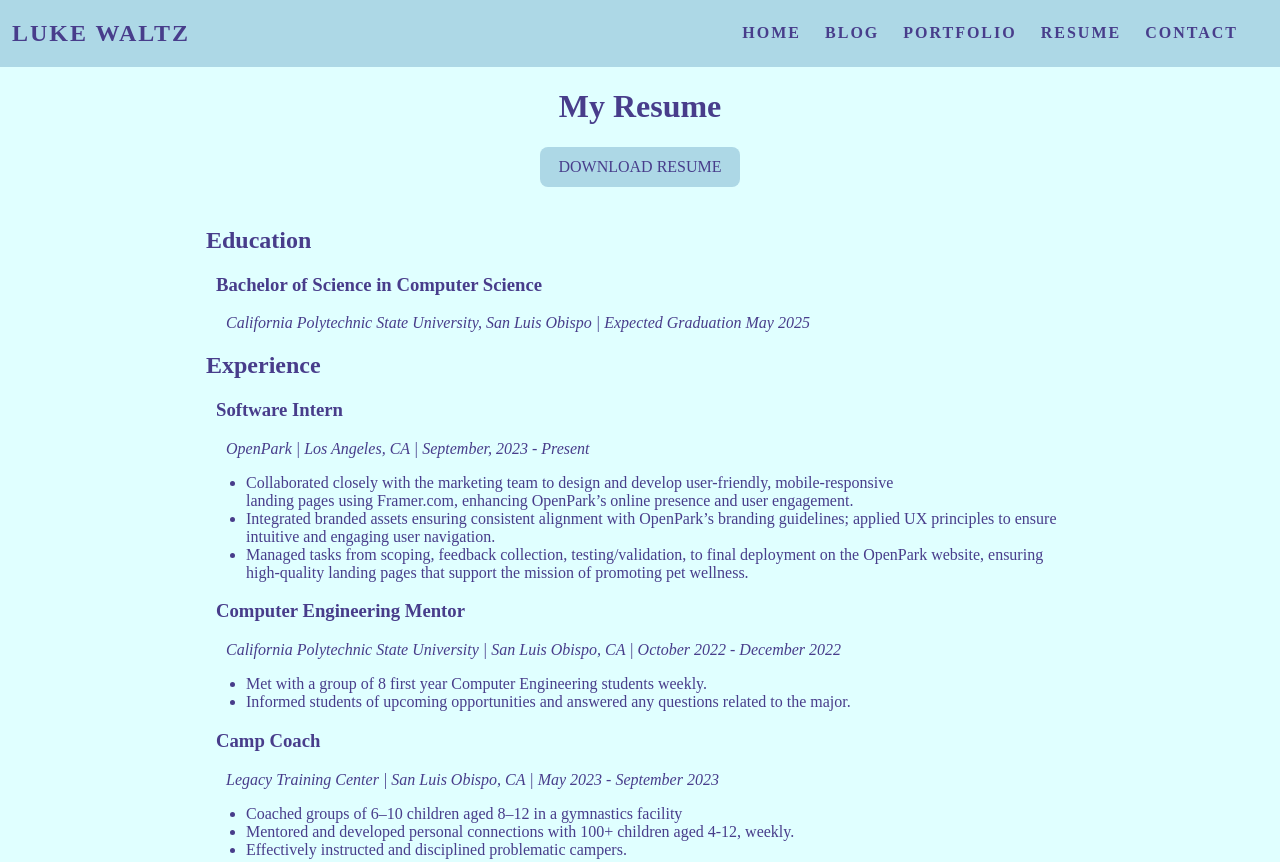
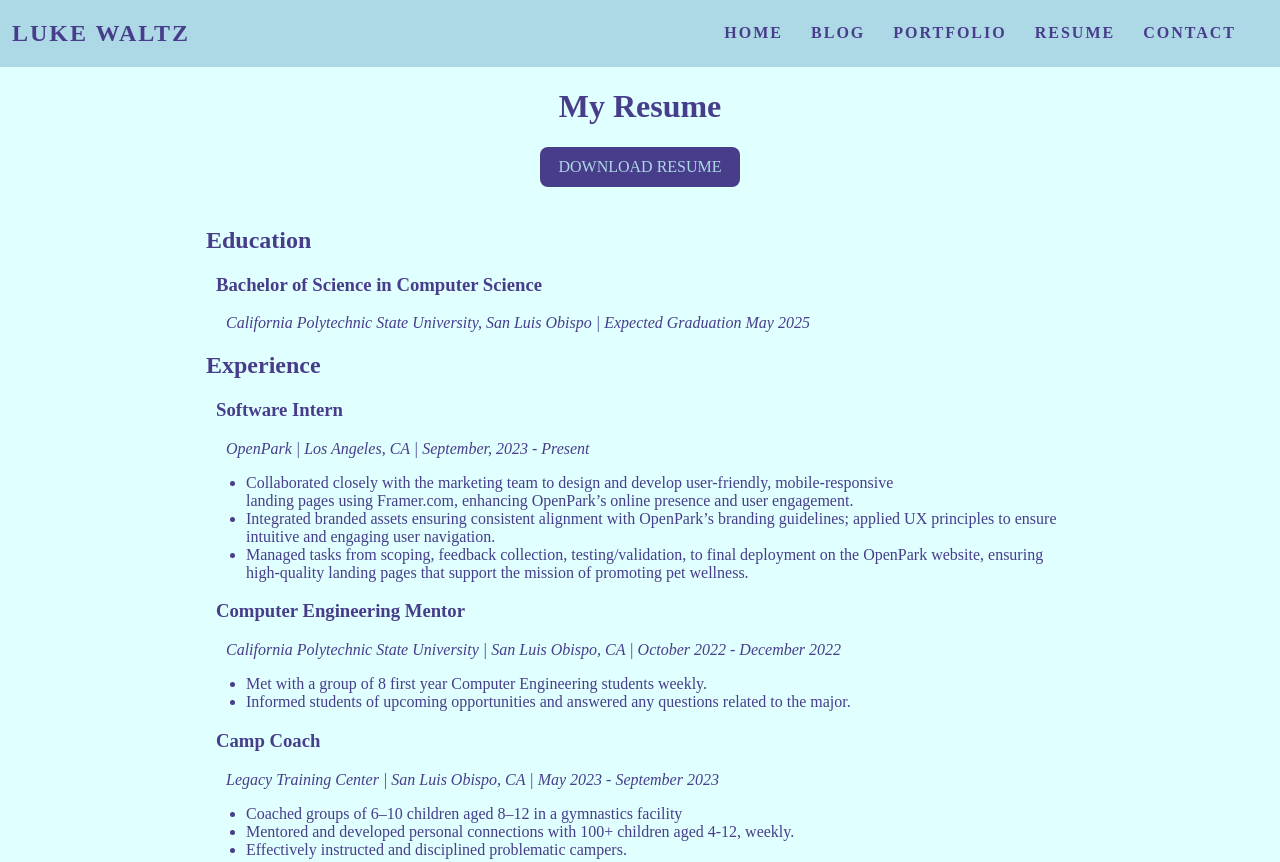
Before and after one commit to lukewaltz/lukewaltz.github.io, a plain HTML site: page resume.html in a window 1280 px wide. Shown: the top 862 px of the page. Drawn offline with Linux system fonts and the light colour scheme.

Commit message:
feat: styling for navbar

```diff
--- a/styles.css
+++ b/styles.css
@@ -190,9 +190,24 @@ input:focus {
     border: 1px solid #aaa;
 }
 
+.nav-button li{
+    margin-top: 6px;
+}
+
+.nav-button{
+    height: 30px;
+    margin: 2px;
+    border-radius: 4px;
+}
+
+.nav-button:hover{
+    background-color: white;
+}
+
+
 .button{
     position: sticky;
-    background-color: lightblue;
+    background-color: darkslateblue;
     padding: 5px, 7px;
     border-radius: 8px;
     width: 200px;
@@ -204,6 +219,11 @@ input:focus {
     margin-left: 10px;
     margin-right: 10px;
 }
+
+.button a{
+    color: lightblue;
+}
+
 .button:hover{
     width: 210px;
 }
```
